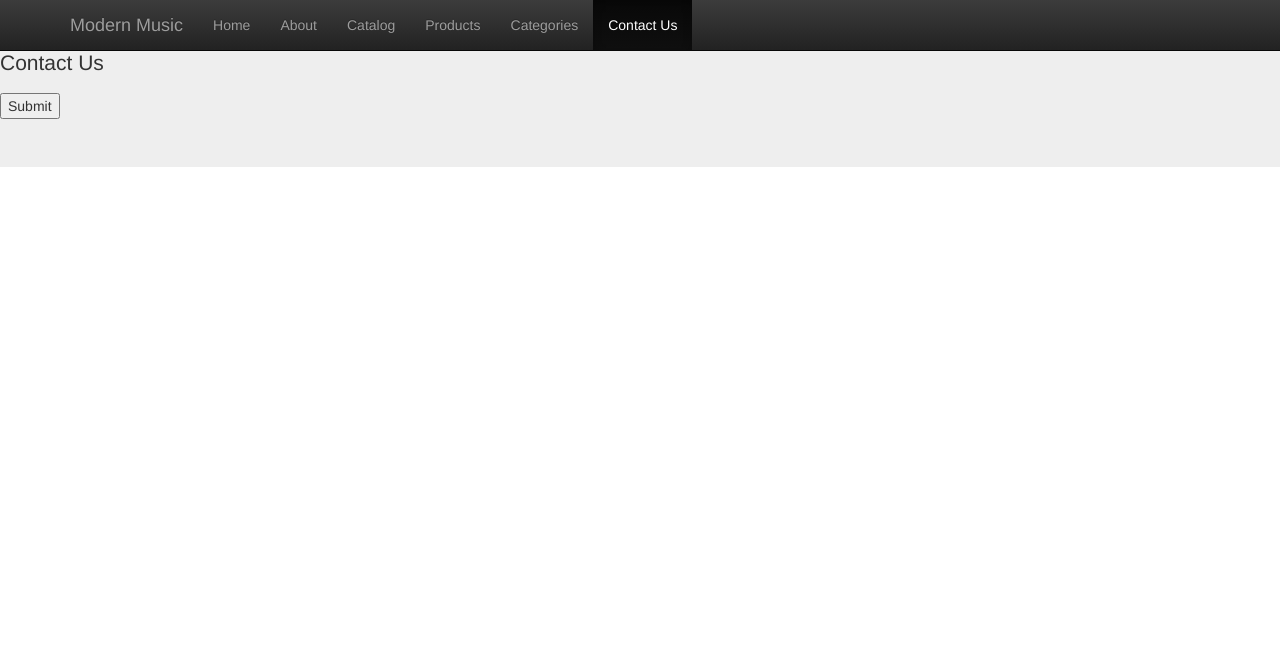
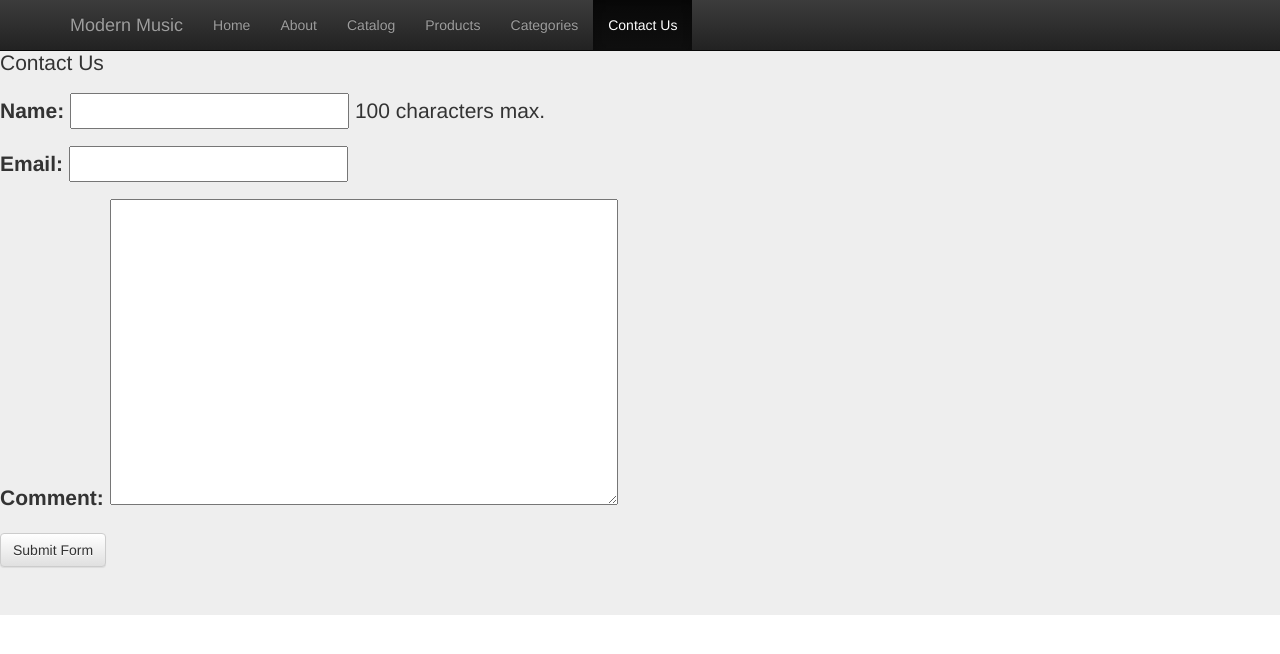
Before and after one commit to csp5096/python3.5-django-ecommerce, a Django app: page /contact/ in a window 1280 px wide. Shown: the top 654 px of the page. Run offline with Django 3.2, Linux system fonts and the light colour scheme; some libraries are stand-ins or nearby versions.

Commit message:
Contact Form 2

```diff
--- a/src/contact/forms.py
+++ b/src/contact/forms.py
@@ -1,4 +1,9 @@
 from django import forms
 
-class NameForm(forms.ModelForm):
-    your_name = forms.CharField(label='Your name', max_length=100)
+class ContactForm(forms.Form):
+    name = forms.CharField(required=False, max_length=100, help_text="100 characters max.")
+    email = forms.EmailField(required=True)
+    comment = forms.CharField(required=True, widget=forms.Textarea)
+
+    def send_email(self):
+        pass
--- a/src/contact/views.py
+++ b/src/contact/views.py
@@ -1,29 +1,16 @@
 from django.shortcuts import render
 from django.views.generic import TemplateView, RedirectView
+from django.views.generic.edit import FormView
 from django.http import HttpResponseRedirect
-from .forms import NameForm
+from contact.forms import ContactForm
 
 # Import TemplateView
 
-class ContactPageView ( TemplateView ):
+class ContactPageView ( FormView ):
     template_name = "contact/contactform.html"
+    form_class = ContactForm
+    success_url = '/thanks/'
 
-    def get_name(request):
-        # if this is a POST request we need to process the form data
-        if request.method == 'POST':
-            # create a form instance and populate it with data from the request:
-            form = NameForm (request.POST or None)
-            # check whether it's valid:
-            if form.is_valid ():
-                # process the data in form.cleaned_data as required
-                # ...
-                # redirect to a new URL:
-                return HttpResponseRedirect ( '/thanks/' )
-
-            else:
-                return render ( request, 'contactform.html', dict ( form=form ) )
-
-        # if a GET (or any other method) we'll create a blank form
-        else:
-            form = NameForm ()
-            return render ( request, 'contactform.html', dict ( form=form ))
+    def form_valid(self, form):
+        form.send_email()
+        return super(ContactPageView, self).form_valid(form)
--- a/src/templates/contact/contactform.html
+++ b/src/templates/contact/contactform.html
@@ -9,10 +9,10 @@
 
             <p>Contact Us</p>
 
-              <form action="/your-name/" method="post">
+              <form action="" method="post">
                 {% csrf_token %}
-                {{ form }}
-                <input type="submit" value="Submit" />
+                {{ form.as_p }}
+                <input type="submit" value="Submit Form" class="btn btn-default"/>
                </form>
 
           </div>
```
